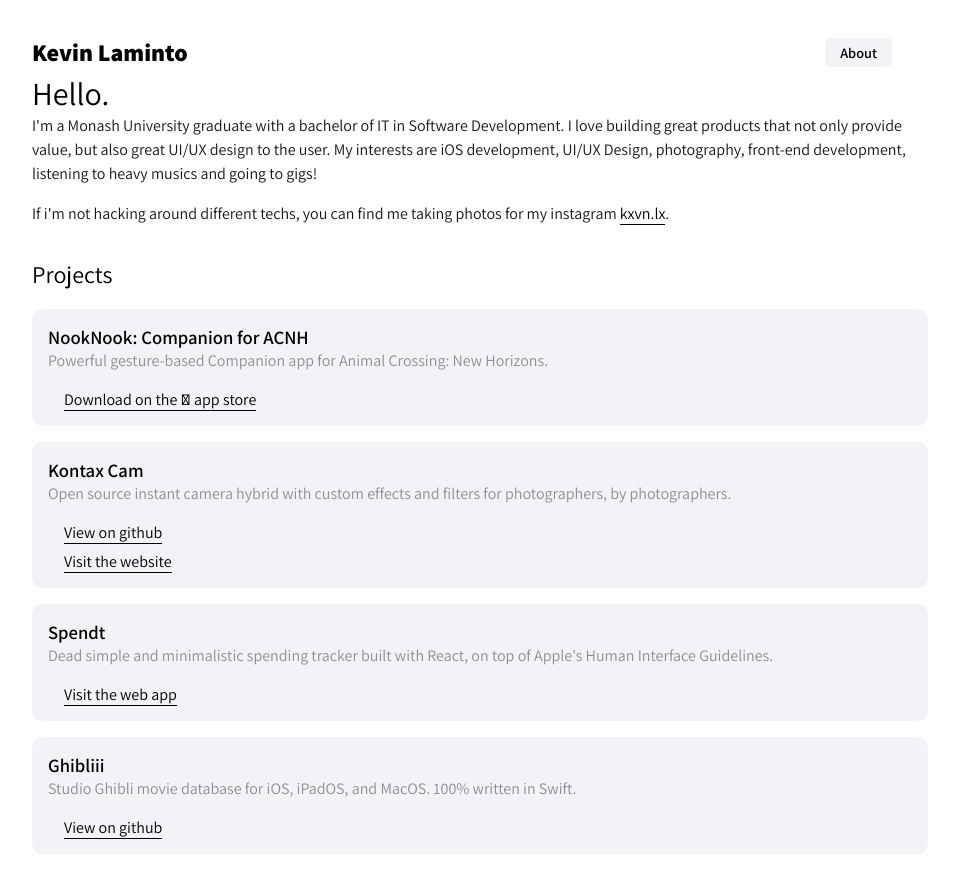
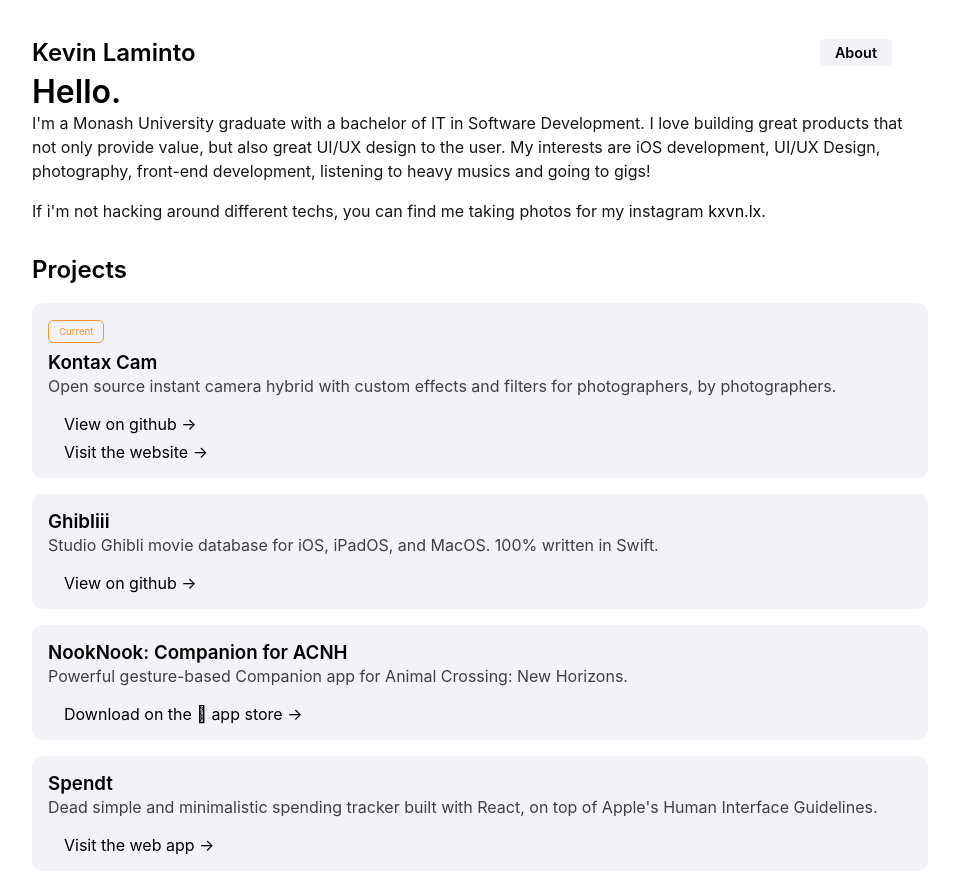
Before and after one commit to kxvn-lx/kevin-web, a Gatsby site: page /about in a window 1280 px wide. Shown: the top 874 px of the page, without its empty margins (160-1119 px from the left). Built offline with nearby package versions, Linux system fonts and the light colour scheme; Gatsby itself is replaced by a stand-in of ours.

Commit message:
Updated links style

```diff
--- a/src/components/navigation/navigation.js
+++ b/src/components/navigation/navigation.js
@@ -9,14 +9,9 @@ export default class navigation extends Component {
             <header>
                 <nav>
                     <div className="site-details">
-                        {
-                            this.props.isLogoHidden ?
-                                null
-                                :
-                                <h1>
-                                    <Link to="/">Kevin Laminto</Link>
-                                </h1>
-                        }
+                        <h1>
+                            <Link to="/">Kevin Laminto</Link>
+                        </h1>
 
                     </div>
                     <ul>
--- a/src/components/navigation/navigation.scss
+++ b/src/components/navigation/navigation.scss
@@ -10,7 +10,7 @@ nav {
 
     .site-details {
         h1 {
-            font-weight: 800;
+            font-weight: 600;
             a {
                 text-decoration: none;
             }
--- a/src/pages/about.js
+++ b/src/pages/about.js
@@ -33,19 +33,28 @@ const AboutPage = () => (
                     <div style={{ marginBottom: '2em' }}>
                         <h2 style={{ marginBottom: '0.8em' }}>Projects</h2>
                         <ProjectWrapper>
-                            <h3>NookNook: Companion for ACNH</h3>
-                            <p>Powerful gesture-based Companion app for Animal Crossing: New Horizons.</p>
+                            <CurrentWrapper>Current</CurrentWrapper>
+                            <h3>Kontax Cam</h3>
+                            <p>Open source instant camera hybrid with custom effects and filters for photographers, by photographers.</p>
                             <ul>
-                                <li><a href="https://apps.apple.com/au/app/nooknook-companion-for-acnh/id1510282831" target="_blank" rel="noreferrer">Download on the  app store</a></li>
+                                <li><a href="https://github.com/kxvn-lx/Kontax-Cam" target="_blank" rel="noreferrer">View on github →</a></li>
+                                <li><a href="https://kontaxcam.netlify.app" target="_blank" rel="noreferrer">Visit the website →</a></li>
                             </ul>
                         </ProjectWrapper>
 
                         <ProjectWrapper>
-                            <h3>Kontax Cam</h3>
-                            <p>Open source instant camera hybrid with custom effects and filters for photographers, by photographers.</p>
+                            <h3>Ghibliii</h3>
+                            <p>Studio Ghibli movie database for iOS, iPadOS, and MacOS. 100% written in Swift.</p>
                             <ul>
-                                <li><a href="https://github.com/kxvn-lx/Kontax-Cam" target="_blank" rel="noreferrer">View on github</a></li>
-                                <li><a href="https://kontaxcam.netlify.app" target="_blank" rel="noreferrer">Visit the website</a></li>
+                                <li><a href="https://github.com/kxvn-lx/Ghibliii" target="_blank" rel="noreferrer">View on github →</a></li>
+                            </ul>
+                        </ProjectWrapper>
+
+                        <ProjectWrapper>
+                            <h3>NookNook: Companion for ACNH</h3>
+                            <p>Powerful gesture-based Companion app for Animal Crossing: New Horizons.</p>
+                            <ul>
+                                <li><a href="https://apps.apple.com/au/app/nooknook-companion-for-acnh/id1510282831" target="_blank" rel="noreferrer">Download on the  app store →</a></li>
                             </ul>
                         </ProjectWrapper>
 
@@ -53,16 +62,7 @@ const AboutPage = () => (
                             <h3>Spendt</h3>
                             <p>Dead simple and minimalistic spending tracker built with React, on top of Apple's Human Interface Guidelines.</p>
                             <ul>
-                                <li><a href="https://spendt.netlify.app" target="_blank" rel="noreferrer">Visit the web app</a></li>
-                            </ul>
-                        </ProjectWrapper>
-
-
-                        <ProjectWrapper>
-                            <h3>Ghibliii</h3>
-                            <p>Studio Ghibli movie database for iOS, iPadOS, and MacOS. 100% written in Swift.</p>
-                            <ul>
-                                <li><a href="https://github.com/kxvn-lx/Ghibliii" target="_blank" rel="noreferrer">View on github</a></li>
+                                <li><a href="https://spendt.netlify.app" target="_blank" rel="noreferrer">Visit the web app →</a></li>
                             </ul>
                         </ProjectWrapper>
 
@@ -89,10 +89,19 @@ const ProjectWrapper = styled.div`
     background: #F2F2F7;
     border-radius: 10px;
 
-    h3 {
-        font-weight: 600;
-    }
     p {
-        color: #8E8E93;
+        color: #404040;
     }
 `
+
+const CurrentWrapper = styled.span`
+    font-weight: 400;
+    font-size: 0.6rem;
+    border: 1px solid #FD9426;
+    padding: 5px 10px;
+    border-radius: 5px;
+    color: #FD9426;
+    text-align: center;
+    margin-bottom: 0.5rem;
+    display: inline-block;
+`
--- a/src/styles/shared.scss
+++ b/src/styles/shared.scss
@@ -3,8 +3,6 @@ $systemBackground: #ffffff;
 $systemGray6: #f2f2f7;
 $label: #000000;
 $secondaryLabel: #8e8e93;
-
-@import url('https://fonts.googleapis.com/css2?family=Assistant:wght@400;600;700;800&display=swap');
 
 html {
     box-sizing: border-box;
@@ -37,7 +35,17 @@ ul {
     font-weight: normal;
 }
 
-ul, ol {
+h1,
+h2,
+h3,
+h4,
+h5,
+h6 {
+    font-weight: 600;
+}
+
+ul,
+ol {
     margin-left: 1em;
 }
 
@@ -56,7 +64,8 @@ img {
 }
 
 body {
-    font-family: 'Assistant', sans-serif;
+    font-family: -apple-system, BlinkMacSystemFont, "Segoe UI", Roboto, Helvetica, Arial, sans-serif,
+        "Apple Color Emoji", "Segoe UI Emoji", "Segoe UI Symbol";
 }
 
 .main {
@@ -84,5 +93,15 @@ p {
 
 .content-wrapper a {
     text-decoration: none;
-    border-bottom: 1px solid;
 }
+
+.colourful-a {
+    display: inline-block;
+    font-weight: 500;
+    vertical-align: baseline;
+    padding: 0 4px;
+    margin: 0;
+    border-radius: 6px;
+    text-decoration: none;
+    line-height: 1.4;
+}
```
Also changed, not shown: src/pages/index.js (+21 -2 lines).
